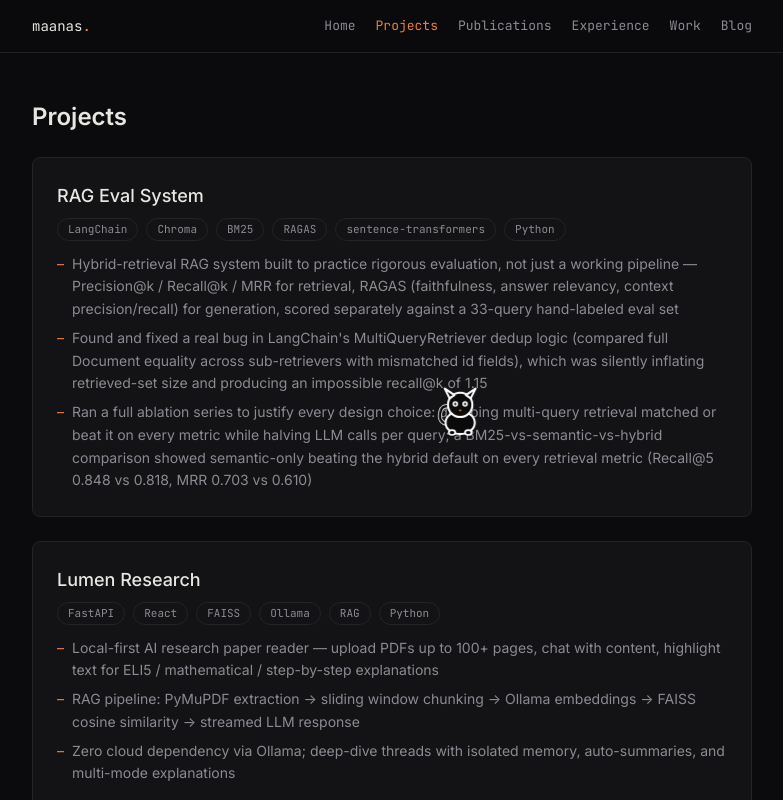
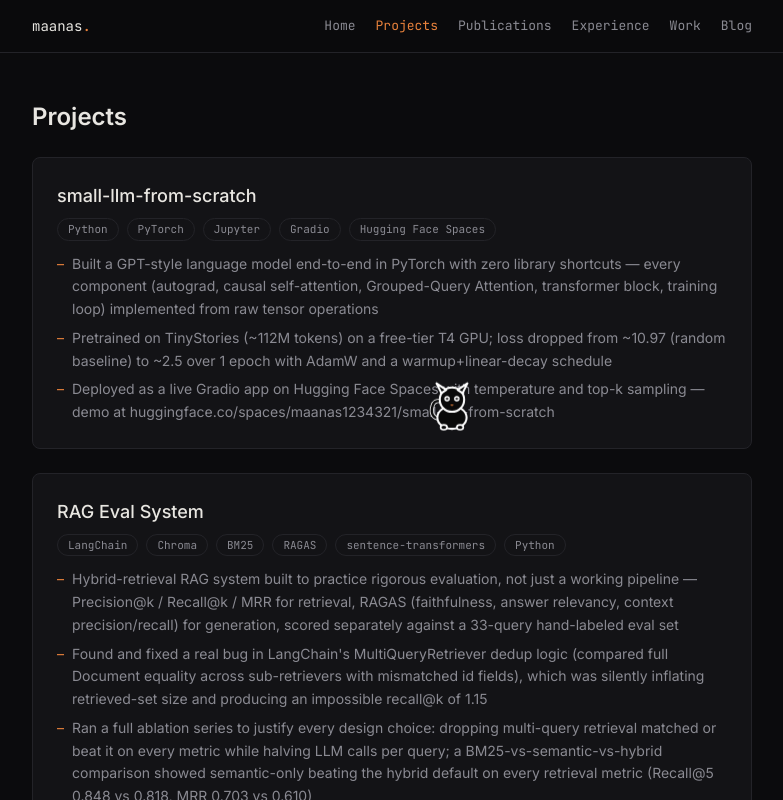
Before and after one commit to maanas1234/portfolio, a React (Vite) app: page /projects in a window 1280 px wide. Shown: the top 800 px of the page, without its empty margins (248-1031 px from the left). Built offline with nearby package versions, Linux system fonts and the light colour scheme; the HTML template or start-up script is replaced by a standard one.

Commit message:
Add small-llm-from-scratch to projects

```diff
--- a/src/data/content.js
+++ b/src/data/content.js
@@ -72,6 +72,16 @@
 ];
 
 export const projects = [
+  {
+    name: "small-llm-from-scratch",
+    repo: "https://github.com/maanas1234/small-llm-from-scratch",
+    stack: ["Python", "PyTorch", "Jupyter", "Gradio", "Hugging Face Spaces"],
+    bullets: [
+      "Built a GPT-style language model end-to-end in PyTorch with zero library shortcuts — every component (autograd, causal self-attention, Grouped-Query Attention, transformer block, training loop) implemented from raw tensor operations",
+      "Pretrained on TinyStories (~112M tokens) on a free-tier T4 GPU; loss dropped from ~10.97 (random baseline) to ~2.5 over 1 epoch with AdamW and a warmup+linear-decay schedule",
+      "Deployed as a live Gradio app on Hugging Face Spaces with temperature and top-k sampling — demo at huggingface.co/spaces/maanas1234321/small-llm-from-scratch",
+    ],
+  },
   {
     name: "RAG Eval System",
     repo: "https://github.com/maanas1234/RAG-Eval-System",
```
